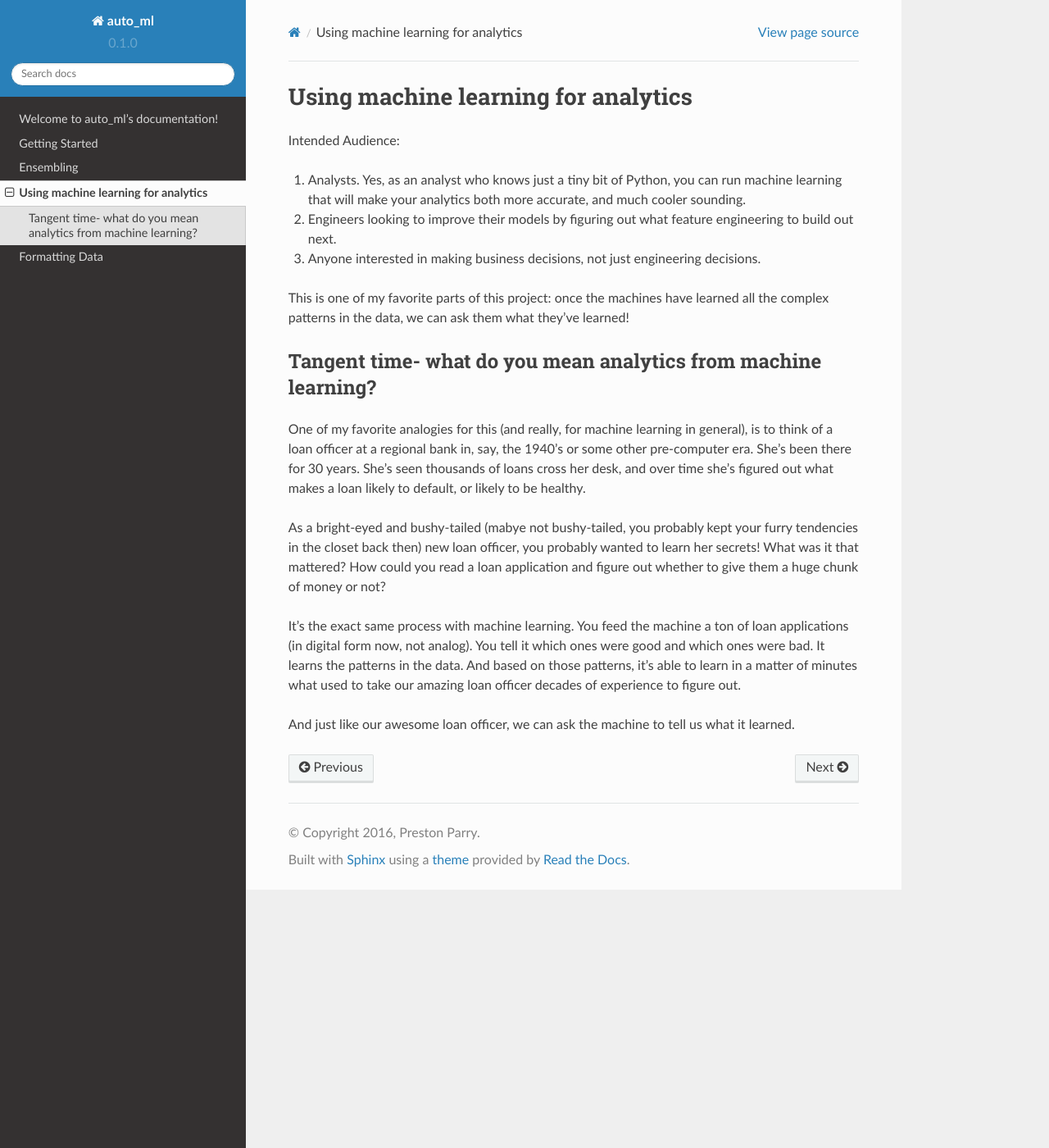
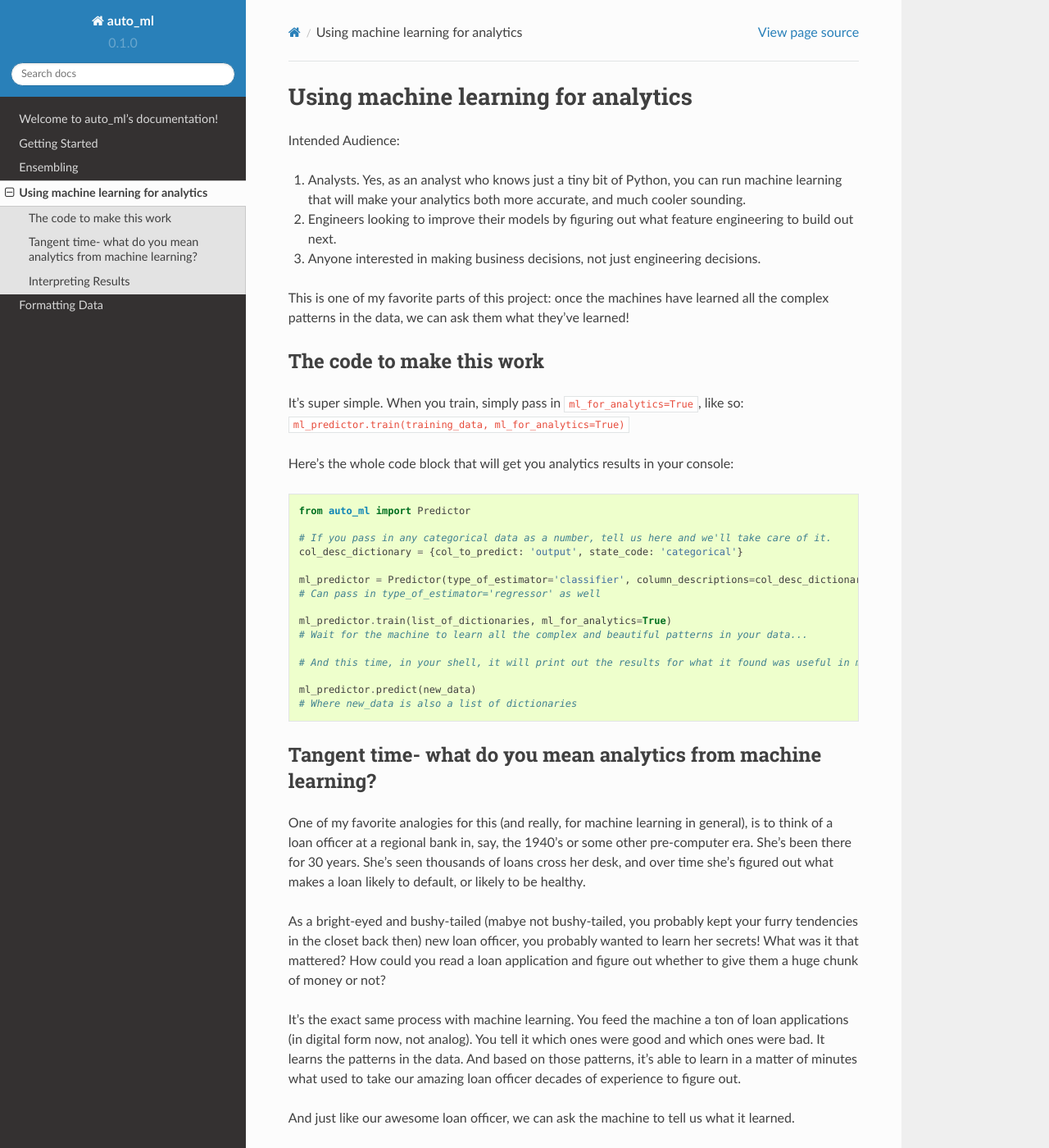
Before and after one commit to ClimbsRocks/auto_ml, a Sphinx documentation site: the page built from docs/source/analytics.rst, in a window 1280 px wide and 1400 px high. Shown: the whole window at 82% size. Built offline with Sphinx 7.4.7 and the Read the Docs theme 2.0.0, drawn with Linux system fonts in a browser that asks for light colours; pages that are not in the unit, such as notebooks, are missing from menus.

Commit message:
adds in the whole code snippet for the code to make this work

```diff
--- a/docs/source/analytics.rst
+++ b/docs/source/analytics.rst
@@ -10,6 +10,33 @@ Intended Audience:
 
 This is one of my favorite parts of this project: once the machines have learned all the complex patterns in the data, we can ask them what they've learned!
 
+
+The code to make this work
+--------------------------
+
+It's super simple. When you train, simply pass in ``ml_for_analytics=True``, like so: ``ml_predictor.train(training_data, ml_for_analytics=True)``
+
+Here's the whole code block that will get you analytics results in your console:
+
+.. code-block:: python
+
+  from auto_ml import Predictor
+
+  # If you pass in any categorical data as a number, tell us here and we'll take care of it.
+  col_desc_dictionary = {col_to_predict: 'output', state_code: 'categorical'}
+
+  ml_predictor = Predictor(type_of_estimator='classifier', column_descriptions=col_desc_dictionary)
+  # Can pass in type_of_estimator='regressor' as well
+
+  ml_predictor.train(list_of_dictionaries, ml_for_analytics=True)
+  # Wait for the machine to learn all the complex and beautiful patterns in your data...
+
+  # And this time, in your shell, it will print out the results for what it found was useful in making predictions!
+
+  ml_predictor.predict(new_data)
+  # Where new_data is also a list of dictionaries
+
+
 Tangent time- what do you mean analytics from machine learning?
 ---------------------------------------------------------------
 One of my favorite analogies for this (and really, for machine learning in general), is to think of a loan officer at a regional bank in, say, the 1940's or some other pre-computer era. She's been there for 30 years. She's seen thousands of loans cross her desk, and over time she's figured out what makes a loan likely to default, or likely to be healthy.
@@ -19,3 +46,7 @@ As a bright-eyed and bushy-tailed (mabye not bushy-tailed, you probably kept you
 It's the exact same process with machine learning. You feed the machine a ton of loan applications (in digital form now, not analog). You tell it which ones were good and which ones were bad. It learns the patterns in the data. And based on those patterns, it's able to learn in a matter of minutes what used to take our amazing loan officer decades of experience to figure out.
 
 And just like our awesome loan officer, we can ask the machine to tell us what it learned.
+
+
+Interpreting Results
+--------------------
```
